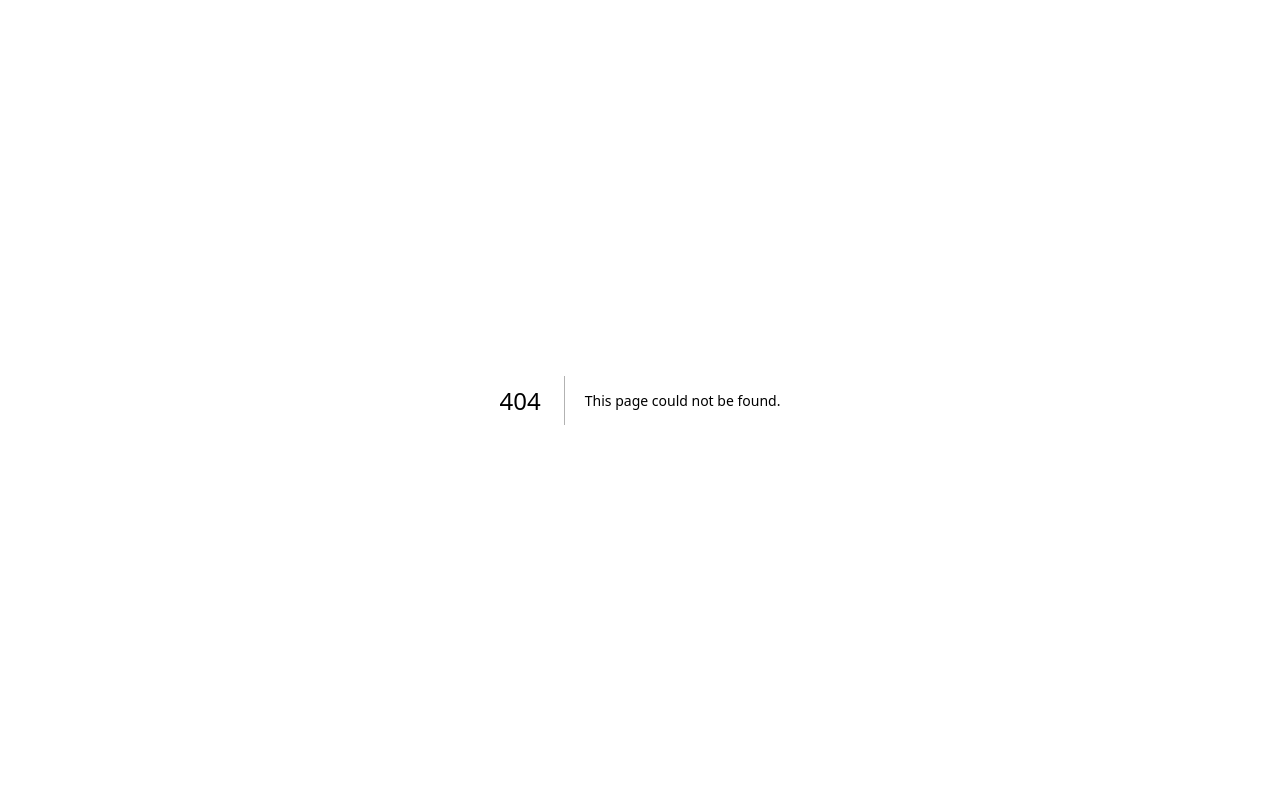
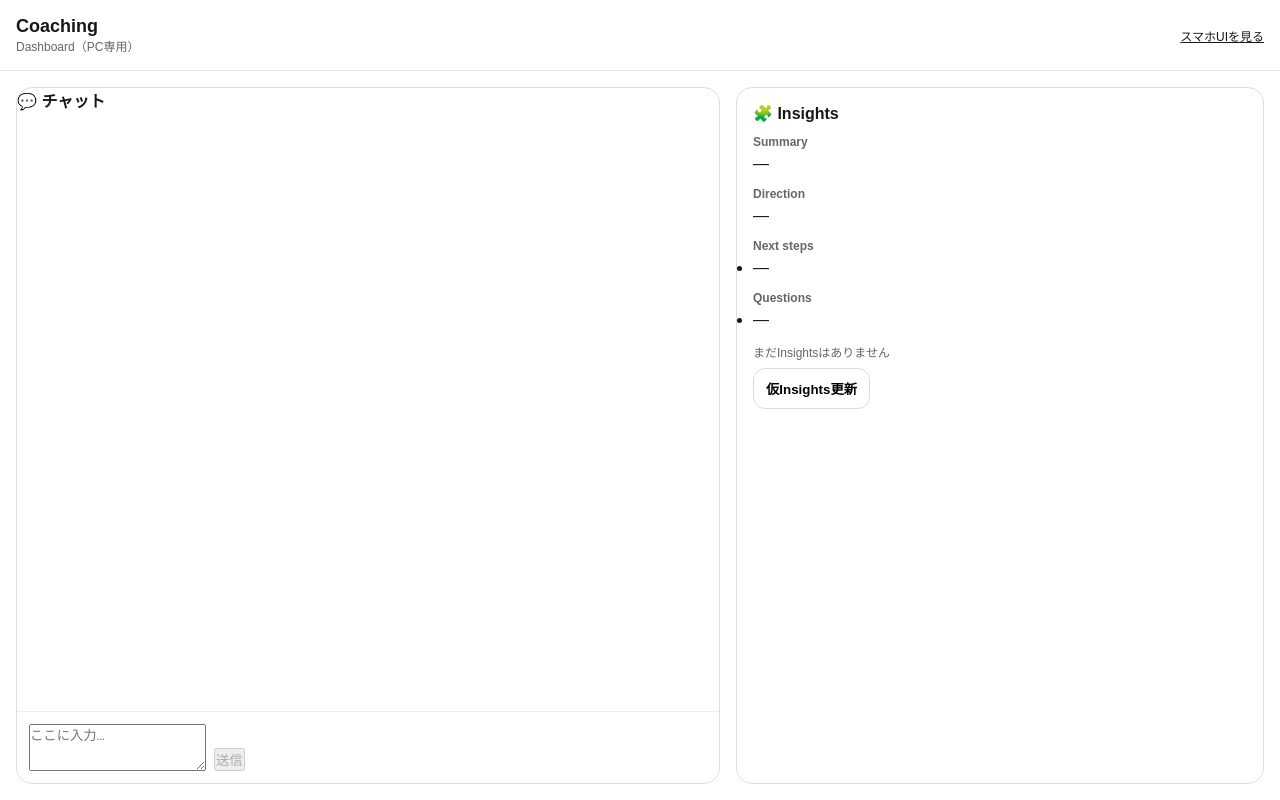
Before and after one commit to Daishi-pys/first-test, a Next.js app in the folder app/: page /dashboard in a window 1280 px wide. Before the commit this address had no page. Built offline with nearby package versions, Linux system fonts and the light colour scheme.

Commit message:
Add PC-only /dashboard UI (chat + insights side by side)

```diff
--- /dev/null
+++ b/app/app/dashboard/page.tsx
@@ -0,0 +1,294 @@
+"use client";
+
+import { useEffect, useMemo, useRef, useState } from "react";
+
+type Role = "user" | "assistant";
+type Msg = { id: string; role: Role; content: string; ts: number };
+
+type Insights = {
+  summary: string;
+  direction: string;
+  nextSteps: string[];
+  questions: string[];
+  confidence: number;
+  updatedAt: number;
+};
+
+type Conversation = {
+  id: string;
+  title: string;
+  messages: Msg[];
+  insights?: Insights;
+};
+
+const LS_KEY = "coach_single_conv_v1";
+
+function uid() {
+  return Math.random().toString(36).slice(2) + Date.now().toString(36);
+}
+function formatTime(ts: number) {
+  const d = new Date(ts);
+  const hh = String(d.getHours()).padStart(2, "0");
+  const mm = String(d.getMinutes()).padStart(2, "0");
+  return `${hh}:${mm}`;
+}
+
+export default function DashboardPage() {
+  const [conv, setConv] = useState<Conversation | null>(null);
+  const [text, setText] = useState("");
+  const [loading, setLoading] = useState(false);
+  const [err, setErr] = useState<string | null>(null);
+
+  const scrollerRef = useRef<HTMLDivElement | null>(null);
+
+  // load
+  useEffect(() => {
+    const raw = localStorage.getItem(LS_KEY);
+    if (raw) {
+      setConv(JSON.parse(raw));
+    } else {
+      setConv({ id: uid(), title: "対話", messages: [] });
+    }
+  }, []);
+
+  // persist
+  useEffect(() => {
+    if (conv) localStorage.setItem(LS_KEY, JSON.stringify(conv));
+  }, [conv]);
+
+  // autoscroll
+  useEffect(() => {
+    scrollerRef.current?.scrollTo({ top: scrollerRef.current.scrollHeight });
+  }, [conv?.messages?.length, loading]);
+
+  const messages = conv?.messages ?? [];
+
+  // 仮Insights（明日AI抽出に差し替え）
+  const heuristicInsights = useMemo<Insights>(() => {
+    const userTexts = messages.filter(m => m.role === "user").map(m => m.content);
+    const last = userTexts[userTexts.length - 1] ?? "";
+    return {
+      summary: userTexts.length ? `最近のテーマ：${last.slice(0, 28)}${last.length > 28 ? "…" : ""}` : "—",
+      direction: userTexts.length ? "（仮）方向性はまだ暫定" : "—",
+      nextSteps: userTexts.length ? ["重要だが避けていることを1つ書く", "今日できる最小の一歩を決める"] : ["—"],
+      questions: userTexts.length ? ["避けたい未来は？", "何を選べば後悔が少ない？"] : ["—"],
+      confidence: userTexts.length ? 0.25 : 0.0,
+      updatedAt: Date.now(),
+    };
+  }, [messages]);
+
+  function applyHeuristicInsights() {
+    if (!conv) return;
+    setConv(prev => (prev ? { ...prev, insights: heuristicInsights } : prev));
+  }
+
+  async function send() {
+    if (!conv) return;
+    const t = text.trim();
+    if (!t || loading) return;
+
+    setErr(null);
+    setText("");
+    setLoading(true);
+
+    const userMsg: Msg = { id: uid(), role: "user", content: t, ts: Date.now() };
+    setConv(prev => (prev ? { ...prev, messages: [...prev.messages, userMsg] } : prev));
+
+    try {
+      const res = await fetch("/api/coach", {
+        method: "POST",
+        headers: { "Content-Type": "application/json" },
+        body: JSON.stringify({
+          message: t,
+          history: messages.slice(-20).map(m => ({ role: m.role, content: m.content })),
+        }),
+      });
+
+      const data = await res.json().catch(() => ({}));
+      const reply = String(data?.reply ?? "") || "（返答が空でした）";
+      const aiMsg: Msg = { id: uid(), role: "assistant", content: reply, ts: Date.now() };
+
+      setConv(prev => (prev ? { ...prev, messages: [...prev.messages, aiMsg] } : prev));
+      setTimeout(() => applyHeuristicInsights(), 0);
+    } catch {
+      setErr("通信に失敗しました。");
+    } finally {
+      setLoading(false);
+    }
+  }
+
+  if (!conv) return <div style={{ padding: 16 }}>Loading...</div>;
+
+  return (
+    <div style={styles.page}>
+      <header style={styles.header}>
+        <div>
+          <div style={styles.brand}>Coaching</div>
+          <div style={styles.sub}>Dashboard（PC専用）</div>
+        </div>
+        <a href="/chat" style={styles.link}>スマホUIを見る</a>
+      </header>
+
+      <main style={styles.grid}>
+        {/* Chat */}
+        <section style={styles.chat}>
+          <div style={styles.sectionTitle}>💬 チャット</div>
+
+          <div ref={scrollerRef} style={styles.messages}>
+            {messages.map(m => (
+              <div
+                key={m.id}
+                style={{
+                  display: "flex",
+                  justifyContent: m.role === "user" ? "flex-end" : "flex-start",
+                  marginBottom: 10,
+                }}
+              >
+                <div style={{ ...styles.bubble, ...(m.role === "user" ? styles.user : styles.assistant) }}>
+                  <div style={styles.meta}>
+                    {m.role}・{formatTime(m.ts)}
+                  </div>
+                  <div>{m.content}</div>
+                </div>
+              </div>
+            ))}
+          </div>
+
+          <div style={styles.composer}>
+            <textarea
+              value={text}
+              onChange={e => setText(e.target.value)}
+              placeholder="ここに入力…"
+              rows={3}
+              onKeyDown={e => {
+                if (e.key === "Enter" && !e.shiftKey) {
+                  e.preventDefault();
+                  send();
+                }
+              }}
+            />
+            <button onClick={send} disabled={loading || !text.trim()}>
+              送信
+            </button>
+            {err && <div style={styles.err}>{err}</div>}
+          </div>
+        </section>
+
+        {/* Insights */}
+        <aside style={styles.insights}>
+          <div style={styles.sectionTitle}>🧩 Insights</div>
+
+          <Block label="Summary" value={conv.insights?.summary ?? "—"} />
+          <Block label="Direction" value={conv.insights?.direction ?? "—"} />
+          <ListBlock label="Next steps" items={conv.insights?.nextSteps ?? ["—"]} />
+          <ListBlock label="Questions" items={conv.insights?.questions ?? ["—"]} />
+
+          <div style={styles.small}>
+            {conv.insights
+              ? `updated: ${new Date(conv.insights.updatedAt).toLocaleString()}`
+              : "まだInsightsはありません"}
+          </div>
+
+          <button style={styles.secondaryBtn} onClick={applyHeuristicInsights}>
+            仮Insights更新
+          </button>
+        </aside>
+      </main>
+    </div>
+  );
+}
+
+function Block({ label, value }: { label: string; value: string }) {
+  return (
+    <div style={styles.block}>
+      <div style={styles.label}>{label}</div>
+      <div>{value}</div>
+    </div>
+  );
+}
+function ListBlock({ label, items }: { label: string; items: string[] }) {
+  return (
+    <div style={styles.block}>
+      <div style={styles.label}>{label}</div>
+      <ul>
+        {items.map((x, i) => <li key={i}>{x}</li>)}
+      </ul>
+    </div>
+  );
+}
+
+const styles: Record<string, React.CSSProperties> = {
+  page: { height: "100vh", display: "flex", flexDirection: "column" },
+
+  header: {
+    padding: 16,
+    borderBottom: "1px solid #e6e6e6",
+    display: "flex",
+    justifyContent: "space-between",
+    alignItems: "center",
+  },
+  brand: { fontWeight: 900, fontSize: 18 },
+  sub: { fontSize: 12, color: "#666" },
+  link: { fontSize: 12, textDecoration: "underline" },
+
+  grid: {
+    flex: 1,
+    display: "grid",
+    gridTemplateColumns: "1.2fr 0.9fr",
+    gap: 16,
+    padding: 16,
+    minHeight: 0,
+  },
+
+  chat: {
+    border: "1px solid #ddd",
+    borderRadius: 16,
+    display: "flex",
+    flexDirection: "column",
+    overflow: "hidden",
+  },
+  insights: {
+    border: "1px solid #ddd",
+    borderRadius: 16,
+    padding: 16,
+    overflow: "auto",
+  },
+
+  sectionTitle: { fontWeight: 900, marginBottom: 12 },
+
+  messages: { flex: 1, overflow: "auto", padding: 12 },
+
+  bubble: {
+    maxWidth: "80%",
+    padding: "10px 12px",
+    borderRadius: 14,
+    border: "1px solid #eee",
+  },
+  user: { background: "#e8f0ff" },
+  assistant: { background: "#fff" },
+  meta: { fontSize: 12, color: "#666", marginBottom: 6 },
+
+  composer: {
+    borderTop: "1px solid #eee",
+    padding: 12,
+    display: "flex",
+    gap: 8,
+    alignItems: "flex-end",
+  },
+
+  block: { marginBottom: 14 },
+  label: { fontSize: 12, color: "#666", fontWeight: 900, marginBottom: 6 },
+  small: { fontSize: 12, color: "#666", marginTop: 12 },
+
+  secondaryBtn: {
+    padding: "10px 12px",
+    borderRadius: 12,
+    border: "1px solid #ddd",
+    background: "#fff",
+    fontWeight: 900,
+    cursor: "pointer",
+    marginTop: 8,
+  },
+
+  err: { color: "#b42318", fontSize: 12, marginTop: 6 },
+};
```
